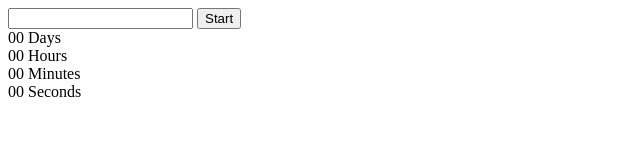
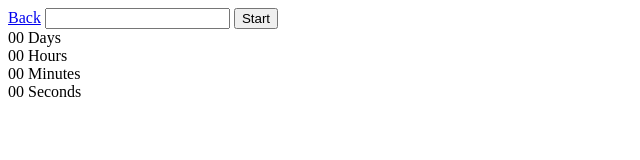
Before and after one commit to remezovskyi2508/goit-js-hw-10, a website built with Vite: page src/1-timer.html in a window 1280 px wide. Shown: the whole page, without its empty margins (0-640 px from the left). Built offline with nearby package versions, Linux system fonts and the light colour scheme.

Commit message:
start my task-1.js

```diff
--- a/src/1-timer.html
+++ b/src/1-timer.html
@@ -7,6 +7,7 @@
   </head>
   <link rel="stylesheet" href="/css/1-timer.css" />
   <body>
+    <a href="/index.html">Back</a>
     <input type="text" id="datetime-picker" />
     <button type="button" data-start>Start</button>
 
--- a/src/js/1-timer.js
+++ b/src/js/1-timer.js
@@ -1,3 +1,8 @@
 import flatpickr from 'flatpickr';
 // Додатковий імпорт стилів
 import 'flatpickr/dist/flatpickr.min.css';
+
+flatpickr('#datetime-picker', {
+  enableTime: true,
+  dateFormat: 'Y-m-d H:i',
+});
```
Also changed, not shown: src/2-snackbar.html (+8 -8 lines), src/index.html (+4 -2 lines).
